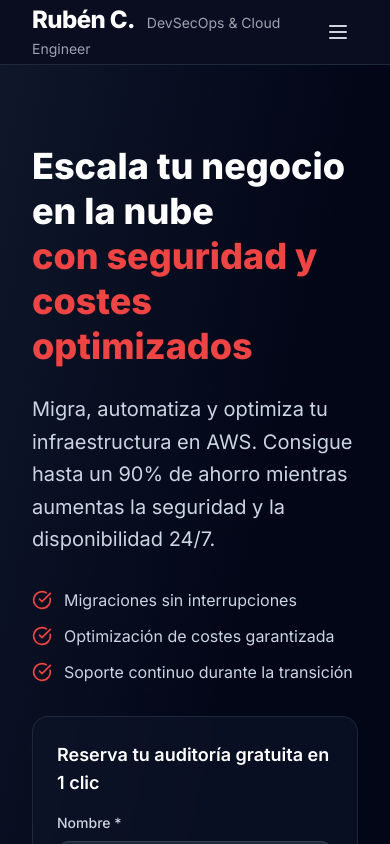
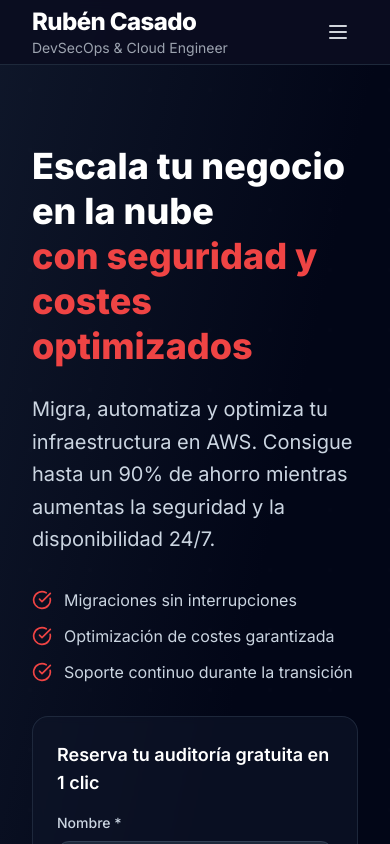
Before and after one commit to RubenK01/personal-web, a Next.js app: page / in a window 390 px wide. Shown: the top 844 px of the page. Built offline with nearby package versions, Linux system fonts and the light colour scheme.

Commit message:
Name complete and description in version mobile

```diff
--- a/src/components/Navigation.tsx
+++ b/src/components/Navigation.tsx
@@ -51,9 +51,9 @@ export default function Navigation() {
             className="flex items-center space-x-2"
           >
             <span className="inline-flex items-center space-x-2">
-                <span className="md:hidden">
-                  <span className="font-extrabold text-2xl tracking-tight text-white">Rubén C.</span>
-                  <span className="ml-2 text-gray-400 text-sm"> DevSecOps & Cloud Engineer</span>
+                <span className="md:hidden flex flex-col">
+                  <span className="font-extrabold text-2xl tracking-tight text-white">Rubén Casado</span>
+                  <span className="text-gray-400 text-sm">DevSecOps & Cloud Engineer</span>
                 </span>
                 <span className="hidden md:inline font-extrabold text-2xl tracking-tight text-white">Rubén Casado</span>
                 <span className="hidden md:inline text-gray-400 text-base">· DevSecOps & Cloud Engineer</span>
```
